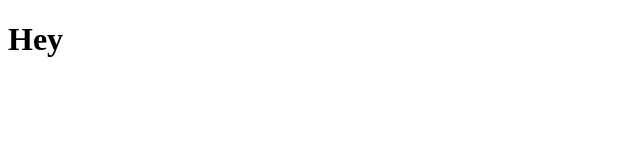
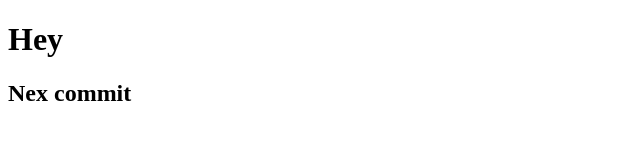
Before and after one commit to ItzOMi/Git-testRepo, a plain HTML site: page index.html in a window 1280 px wide. Shown: the whole page, without its empty margins (0-640 px from the left). Drawn offline with Linux system fonts and the light colour scheme.

Commit message:
Added change

```diff
--- a/index.html
+++ b/index.html
@@ -7,7 +7,8 @@
     <title>Document</title>
 </head>
 <body>
-    <h1>Hey</h1>
+    <h1>Hey </h1>
+    <h2>Nex commit</h2>
 
 </body>
 </html>
```
